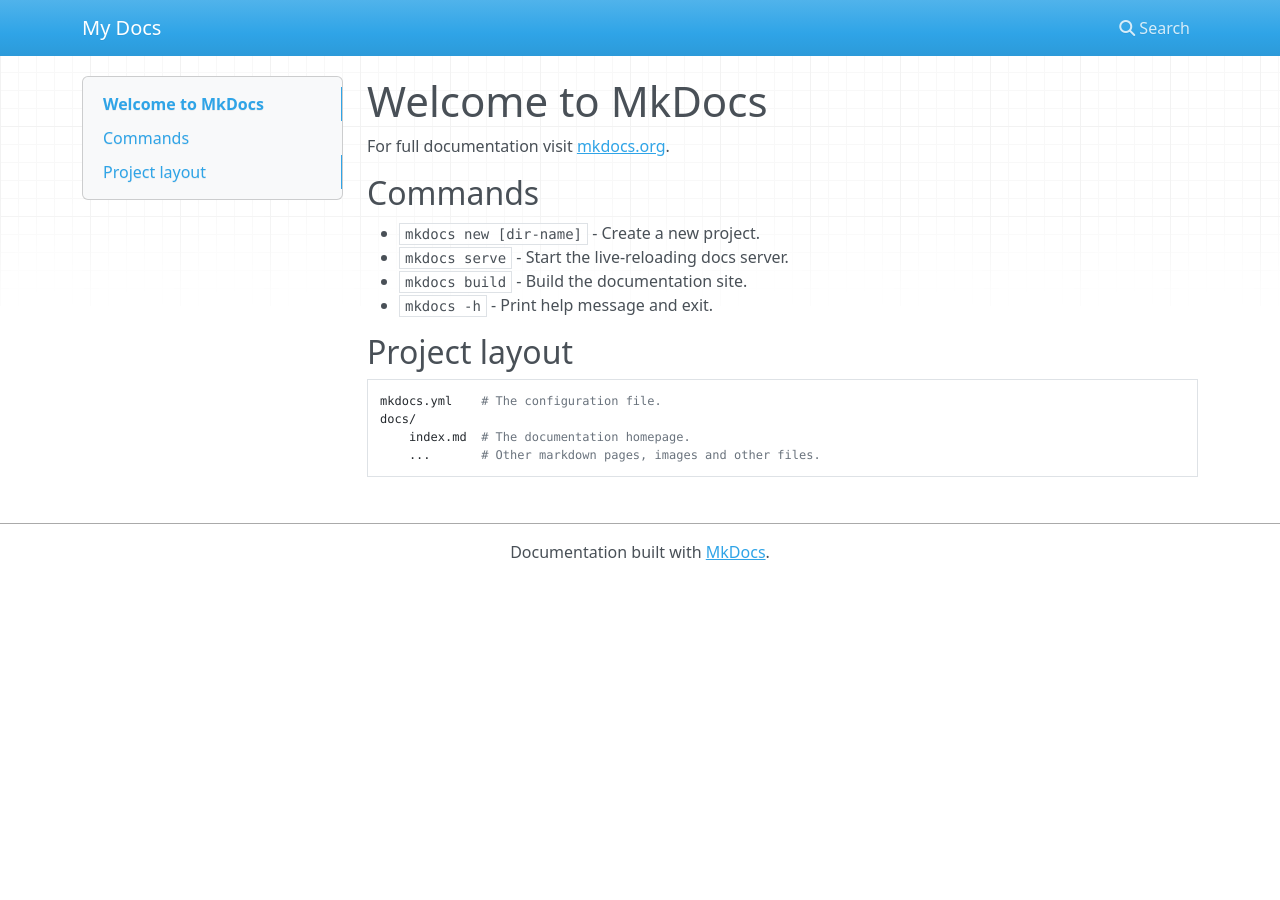
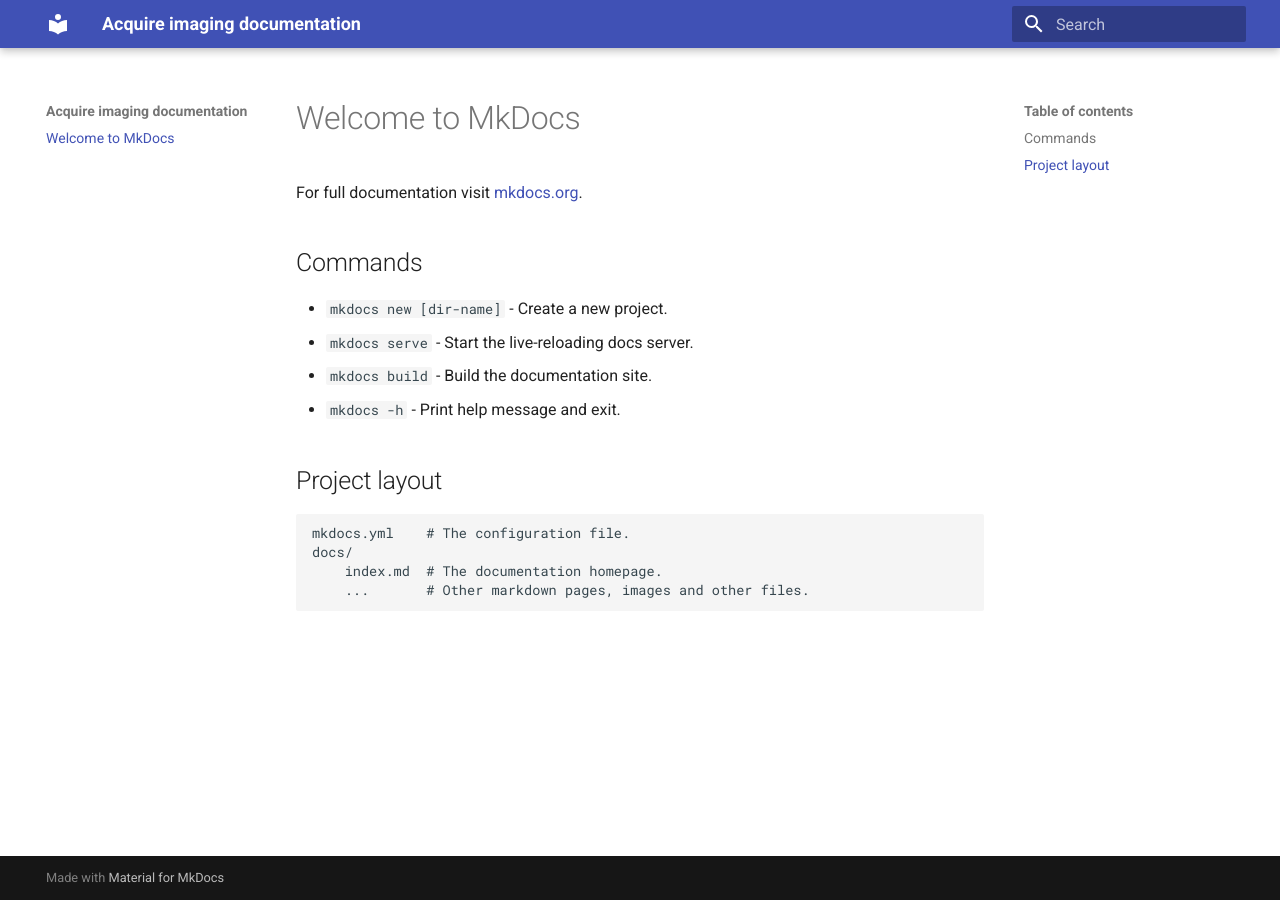
Before and after one commit to melissawm/acquire-docs, an MkDocs documentation site: the page built from docs/index.md, in a window 1280 px wide. Built offline with MkDocs 1.6.1 and Material for MkDocs 9.7.7, drawn with Linux system fonts in a browser that asks for light colours; nearby versions of some CDN libraries.

Commit message:
Initial gh-pages/mkdocs set up

```diff
--- a/mkdocs.yml
+++ b/mkdocs.yml
@@ -1 +1,4 @@
-site_name: My Docs
+site_name: Acquire imaging documentation
+
+theme:
+  name: material
--- /dev/null
+++ b/requirements.txt
@@ -0,0 +1 @@
+mkdocs-material
```
Also changed, not shown: README.md (added, +12 -0 lines), 2 other files.
